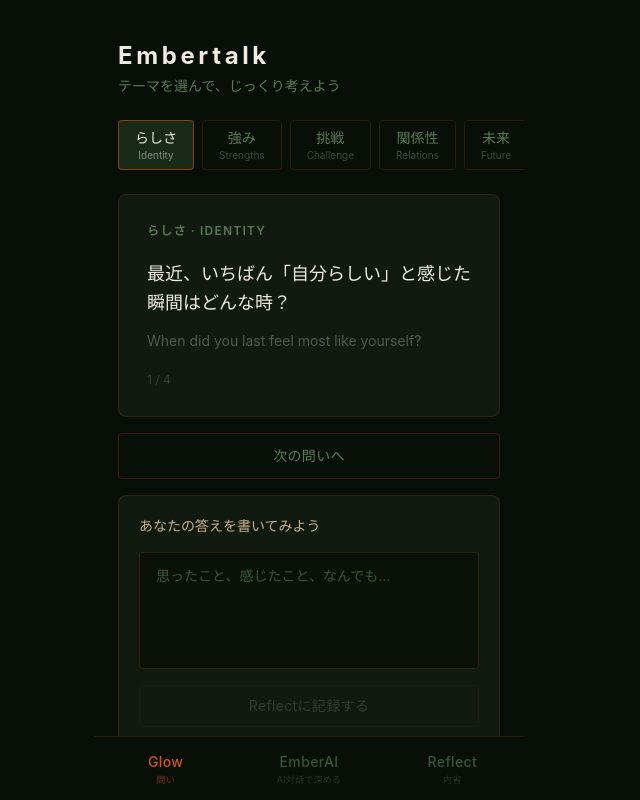
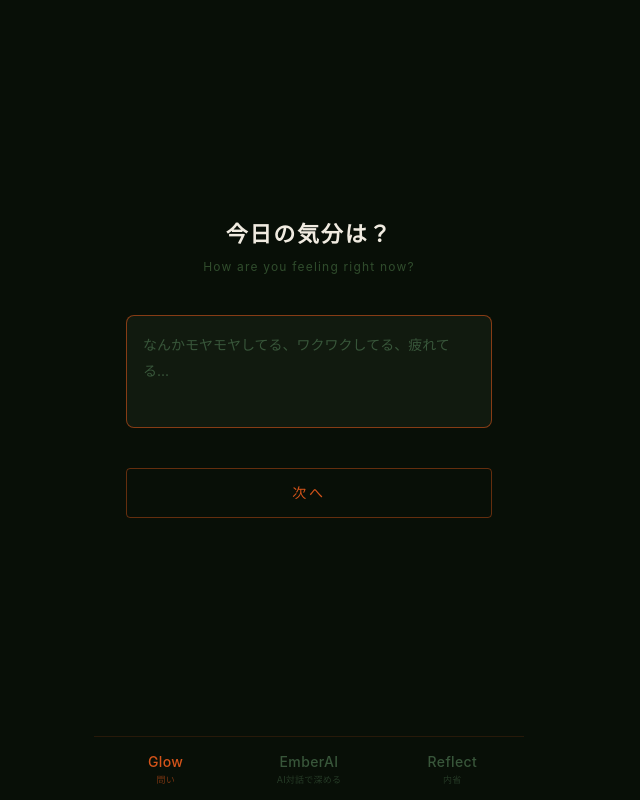
Before and after one commit to kent0713kawa/embertalk, a Next.js app: page / in a window 1280 px wide. Both pictures are taken after a click on the button "Start". Shown: the whole page, without its empty margins (331-971 px from the left). Built offline with nearby package versions, Linux system fonts and the light colour scheme.

Commit message:
add mood input, ember counter, update ember report

```diff
--- a/src/app/page.tsx
+++ b/src/app/page.tsx
@@ -10,16 +10,13 @@ import SplashScreen from '@/components/SplashScreen';
 
 export default function Home() {
   const [showSplash, setShowSplash] = useState(true);
+  const [mood, setMood] = useState<string | null>(null); // null = 未入力（MoodInput表示）
 
-  // activeTab  → BottomNav のハイライト（即時反映）
-  // displayTab → 実際に表示するコンテンツ（遷移後に切替）
   const [activeTab,  setActiveTab]  = useState<Tab>('question');
   const [displayTab, setDisplayTab] = useState<Tab>('question');
   const [tabKey,     setTabKey]     = useState(0);
-
-  // オーバーレイフラグ
-  const [veilIn,   setVeilIn]   = useState(false); // 旧画面を暗くする黒ベール
-  const [warmOut,  setWarmOut]  = useState(false); // 新画面を温かく照らすアンバーグロー
+  const [veilIn,     setVeilIn]     = useState(false);
+  const [warmOut,    setWarmOut]    = useState(false);
 
   const [coachSeed, setCoachSeed] = useState<{ key: number; text: string } | null>(null);
   const seedKeyRef      = useRef(0);
@@ -29,15 +26,11 @@ export default function Home() {
 
   const handleTabChange = (tab: Tab) => {
     if (tab === activeTab) return;
-
-    // タイマーをリセット（連打対策）
     if (timerSwap.current) clearTimeout(timerSwap.current);
     if (timerEnd.current)  clearTimeout(timerEnd.current);
 
-    // ナビはすぐ反映
     setActiveTab(tab);
 
-    // 遷移中の連打は即スワップ
     if (isTransitioning.current) {
       setDisplayTab(tab);
       setTabKey((k) => k + 1);
@@ -48,12 +41,9 @@ export default function Home() {
     }
 
     isTransitioning.current = true;
-
-    // ── Phase 1: 黒ベールがじわっとフェードイン（0〜300ms）──
     setVeilIn(true);
     setWarmOut(false);
 
-    // ── Phase 2: コンテンツ切替 → アンバーグローとともに新画面が現れる（300ms〜）──
     timerSwap.current = setTimeout(() => {
       setDisplayTab(tab);
       setTabKey((k) => k + 1);
@@ -61,7 +51,6 @@ export default function Home() {
       setWarmOut(true);
     }, 300);
 
-    // ── Phase 3: グロー消去・完了（300 + 500ms = 800ms）──
     timerEnd.current = setTimeout(() => {
       setWarmOut(false);
       isTransitioning.current = false;
@@ -84,37 +73,27 @@ export default function Home() {
   return (
     <div className="fixed inset-0 flex justify-center bg-[#080F07]">
       <div className="relative w-full max-w-[430px] bg-[#080F07] flex flex-col overflow-hidden">
-
         <div className="flex-1 overflow-hidden pb-16 relative">
-
-          {/* 黒ベール — 旧コンテンツをゆっくり暗くする */}
           {veilIn && (
-            <div
-              key={`veil-${tabKey}`}
-              className="absolute inset-0 z-20 pointer-events-none ember-veil-in"
-              style={{ background: '#080F07' }}
+            <div key={`veil-${tabKey}`} className="absolute inset-0 z-20 pointer-events-none ember-veil-in" style={{ background: '#080F07' }} />
+          )}
+          {warmOut && (
+            <div key={`warm-${tabKey}`} className="absolute inset-0 z-20 pointer-events-none ember-warm-out"
+              style={{ background: 'radial-gradient(ellipse at 50% 68%, rgba(212,84,26,0.2) 0%, rgba(232,120,32,0.06) 42%, transparent 68%)' }}
             />
           )}
 
-          {/* アンバーグロー — 新コンテンツが灯るような暖かい光 */}
-          {warmOut && (
-            <div
-              key={`warm-${tabKey}`}
-              className="absolute inset-0 z-20 pointer-events-none ember-warm-out"
-              style={{
-                background:
-                  'radial-gradient(ellipse at 50% 68%, rgba(212,84,26,0.2) 0%, rgba(232,120,32,0.06) 42%, transparent 68%)',
-              }}
-            />
-          )}
-
-          {/* コンテンツ本体 */}
           <div key={tabKey} className="ember-enter h-full overflow-y-auto scrollbar-hide">
-            {displayTab === 'question'   && <QuestionCard onSendToCoach={handleSendToCoach} />}
-            {displayTab === 'coach'      && <AICoach coachSeed={coachSeed} />}
-            {displayTab === 'reflection' && <Reflection />}
+            {displayTab === 'question'   && (
+              <QuestionCard
+                mood={mood}
+                onMoodSet={setMood}
+                onSendToCoach={handleSendToCoach}
+              />
+            )}
+            {displayTab === 'coach'      && <AICoach mood={mood} coachSeed={coachSeed} />}
+            {displayTab === 'reflection' && <Reflection mood={mood} />}
           </div>
-
         </div>
 
         <BottomNav activeTab={activeTab} onTabChange={handleTabChange} />
--- a/src/components/QuestionCard.tsx
+++ b/src/components/QuestionCard.tsx
@@ -3,9 +3,12 @@
 import { useState } from 'react';
 import { Category, GlowAnswer } from '@/types';
 
-const GLOW_STORAGE_KEY = 'embertalk_glow_answers';
+const GLOW_STORAGE_KEY  = 'embertalk_glow_answers';
+const EMBER_COUNT_KEY   = 'embertalk_ember_count';
 
 interface QuestionCardProps {
+  mood: string | null;
+  onMoodSet: (mood: string) => void;
   onSendToCoach: (question: string, answer: string) => void;
 }
 
@@ -83,20 +86,111 @@ const CATEGORY_EN: Record<Category, string> = {
   未来: 'Future',
 };
 
-export default function QuestionCard({ onSendToCoach }: QuestionCardProps) {
+/* ------------------------------------------------------------------ */
+/* MoodInput — 気分入力画面                                              */
+/* ------------------------------------------------------------------ */
+
+function MoodInputView({ onNext }: { onNext: (mood: string) => void }) {
+  const [value, setValue] = useState('');
+  return (
+    <div
+      className="flex flex-col bg-[#080F07]"
+      style={{ minHeight: '100%' }}
+    >
+      <div className="flex-1 flex flex-col items-center justify-center px-8 py-20 gap-10">
+        {/* Title */}
+        <div className="text-center">
+          <h2
+            className="font-bold tracking-wide"
+            style={{ color: '#F0EBE0', fontSize: 22, letterSpacing: '0.08em' }}
+          >
+            今日の気分は？
+          </h2>
+          <p
+            className="text-xs mt-2"
+            style={{ color: '#3A5C36', letterSpacing: '0.1em', opacity: 0.8 }}
+          >
+            How are you feeling right now?
+          </p>
+        </div>
+
+        {/* Input */}
+        <textarea
+          value={value}
+          onChange={(e) => setValue(e.target.value)}
+          placeholder="なんかモヤモヤしてる、ワクワクしてる、疲れてる..."
+          rows={3}
+          autoFocus
+          className="w-full rounded-lg px-4 py-4 text-sm resize-none focus:outline-none transition-all duration-200"
+          style={{
+            background: '#111A0F',
+            border: '1px solid rgba(212,84,26,0.2)',
+            color: '#F0EBE0',
+            lineHeight: 1.9,
+          }}
+          onFocus={(e) => { e.currentTarget.style.borderColor = 'rgba(212,84,26,0.6)'; }}
+          onBlur={(e)  => { e.currentTarget.style.borderColor = 'rgba(212,84,26,0.2)'; }}
+        />
+
+        {/* Next button */}
+        <button
+          onClick={() => onNext(value.trim())}
+          className="w-full py-3.5 rounded text-sm font-medium transition-all duration-300"
+          style={{
+            border: '1px solid rgba(212,84,26,0.45)',
+            color: '#D4541A',
+            background: 'transparent',
+            letterSpacing: '0.2em',
+          }}
+          onMouseEnter={(e) => {
+            e.currentTarget.style.background = 'rgba(212,84,26,0.08)';
+            e.currentTarget.style.borderColor = 'rgba(212,84,26,0.75)';
+          }}
+          onMouseLeave={(e) => {
+            e.currentTarget.style.background = 'transparent';
+            e.currentTarget.style.borderColor = 'rgba(212,84,26,0.45)';
+          }}
+        >
+          次へ
+        </button>
+      </div>
+    </div>
+  );
+}
+
+/* ------------------------------------------------------------------ */
+/* QuestionCard 本体                                                     */
+/* ------------------------------------------------------------------ */
+
+export default function QuestionCard({ mood, onMoodSet, onSendToCoach }: QuestionCardProps) {
   const [activeCategory, setActiveCategory] = useState<Category>('らしさ');
-  const [questionIndex, setQuestionIndex] = useState(0);
-  const [userAnswer, setUserAnswer] = useState('');
-  const [saved, setSaved] = useState(false);
+  const [questionIndex,  setQuestionIndex]  = useState(0);
+  const [userAnswer,     setUserAnswer]     = useState('');
+  const [saved,          setSaved]          = useState(false);
+
+  // Ember カウント
+  const [emberCount, setEmberCount] = useState<number>(() => {
+    try { return parseInt(localStorage.getItem(EMBER_COUNT_KEY) || '0', 10); } catch { return 0; }
+  });
+  const [showEmberNotif, setShowEmberNotif] = useState(false);
+  const [notifKey,       setNotifKey]       = useState(0);
 
   const categories: Category[] = ['らしさ', '強み', '挑戦', '関係性', '未来'];
+  const currentQuestion   = QUESTIONS[activeCategory][questionIndex];
+  const currentQuestionEN = QUESTIONS_EN[activeCategory][questionIndex];
 
-  const saveToReflect = (question: string, answer: string, category: Category) => {
-    if (!answer.trim()) return;
+  // MoodInput 画面を表示
+  if (mood === null) {
+    return <MoodInputView onNext={onMoodSet} />;
+  }
+
+  /* ---- helpers ---- */
+
+  const saveToReflect = (question: string, answer: string, category: Category): boolean => {
+    if (!answer.trim()) return false;
     try {
       const existing: GlowAnswer[] = JSON.parse(localStorage.getItem(GLOW_STORAGE_KEY) || '[]');
-      // 同じ問いの直近の回答と重複していたらスキップ
-      if (existing[0]?.question === question && existing[0]?.answer === answer.trim()) return;
+      if (existing[0]?.question === question && existing[0]?.answer === answer.trim()) return false;
       const entry: GlowAnswer = {
         id: Date.now().toString(),
         question,
@@ -105,11 +199,22 @@ export default function QuestionCard({ onSendToCoach }: QuestionCardProps) {
         date: new Date().toLocaleDateString('ja-JP', { year: 'numeric', month: 'long', day: 'numeric' }),
       };
       localStorage.setItem(GLOW_STORAGE_KEY, JSON.stringify([entry, ...existing].slice(0, 30)));
-    } catch { /* ignore */ }
+      return true;
+    } catch { return false; }
   };
 
+  const incrementEmber = () => {
+    const next = emberCount + 1;
+    setEmberCount(next);
+    try { localStorage.setItem(EMBER_COUNT_KEY, String(next)); } catch { /* ignore */ }
+    setNotifKey((k) => k + 1);
+    setShowEmberNotif(true);
+    setTimeout(() => setShowEmberNotif(false), 1600);
+  };
+
+  /* ---- handlers ---- */
+
   const handleCategoryChange = (cat: Category) => {
-    // カテゴリ切替時に書きかけの回答を自動保存
     saveToReflect(currentQuestion, userAnswer, activeCategory);
     setActiveCategory(cat);
     setQuestionIndex(0);
@@ -118,7 +223,6 @@ export default function QuestionCard({ onSendToCoach }: QuestionCardProps) {
   };
 
   const handleNext = () => {
-    // 次の問いへ進む際に回答を自動保存
     saveToReflect(currentQuestion, userAnswer, activeCategory);
     const questions = QUESTIONS[activeCategory];
     setQuestionIndex((prev) => (prev + 1) % questions.length);
@@ -128,26 +232,27 @@ export default function QuestionCard({ onSendToCoach }: QuestionCardProps) {
 
   const handleSave = () => {
     if (!userAnswer.trim()) return;
-    saveToReflect(currentQuestion, userAnswer, activeCategory);
+    const didSave = saveToReflect(currentQuestion, userAnswer, activeCategory);
+    if (didSave) incrementEmber();
     setSaved(true);
     setTimeout(() => setSaved(false), 2000);
   };
 
   const handleSendToCoach = () => {
     if (!userAnswer.trim()) return;
-    saveToReflect(currentQuestion, userAnswer, activeCategory);
+    const didSave = saveToReflect(currentQuestion, userAnswer, activeCategory);
+    if (didSave) incrementEmber();
     onSendToCoach(currentQuestion, userAnswer.trim());
     setUserAnswer('');
     setSaved(false);
   };
 
-  const currentQuestion = QUESTIONS[activeCategory][questionIndex];
-  const currentQuestionEN = QUESTIONS_EN[activeCategory][questionIndex];
-
+  /* ---------------------------------------------------------------- */
   return (
     <div className="flex flex-col bg-[#080F07]">
-      {/* Header */}
-      <div className="px-6 pt-10 pb-6">
+
+      {/* ── Header ── */}
+      <div className="px-6 pt-10 pb-6 relative">
         <h1
           className="text-2xl font-bold tracking-widest"
           style={{ color: '#F0EBE0', letterSpacing: '0.15em' }}
@@ -157,9 +262,30 @@ export default function QuestionCard({ onSendToCoach }: QuestionCardProps) {
         <p className="text-sm mt-1" style={{ color: '#5A7A55' }}>
           テーマを選んで、じっくり考えよう
         </p>
+
+        {/* 累計Ember数 */}
+        {emberCount > 0 && (
+          <span
+            className="absolute top-10 right-6 text-xs font-medium"
+            style={{ color: '#E87820' }}
+          >
+            🔥 {emberCount} {emberCount === 1 ? 'Ember' : 'Embers'}
+          </span>
+        )}
+
+        {/* +1 Ember フロート通知 */}
+        {showEmberNotif && (
+          <span
+            key={notifKey}
+            className="ember-notif-rise text-sm font-bold"
+            style={{ color: '#E87820', right: 20, top: 28 }}
+          >
+            +1 Ember 🔥
+          </span>
+        )}
       </div>
 
-      {/* Category selector */}
+      {/* ── Category selector ── */}
       <div className="flex gap-2 overflow-x-auto scrollbar-hide px-6 pb-6">
         {categories.map((cat) => (
           <button
@@ -168,16 +294,8 @@ export default function QuestionCard({ onSendToCoach }: QuestionCardProps) {
             className="flex-shrink-0 px-4 py-2 rounded text-center transition-all duration-200"
             style={
               activeCategory === cat
-                ? {
-                    background: '#1A2A18',
-                    border: '1px solid rgba(212,84,26,0.55)',
-                    color: '#F0EBE0',
-                  }
-                : {
-                    background: 'transparent',
-                    border: '1px solid rgba(212,84,26,0.18)',
-                    color: '#5A7A55',
-                  }
+                ? { background: '#1A2A18', border: '1px solid rgba(212,84,26,0.55)', color: '#F0EBE0' }
+                : { background: 'transparent', border: '1px solid rgba(212,84,26,0.18)', color: '#5A7A55' }
             }
           >
             <span className="block text-sm font-medium leading-tight">{cat}</span>
@@ -192,31 +310,17 @@ export default function QuestionCard({ onSendToCoach }: QuestionCardProps) {
       </div>
 
       <div className="px-6 pb-10 flex flex-col gap-4">
-        {/* Question card */}
-        <div
-          className="rounded-lg p-7 flex flex-col gap-5"
-          style={{
-            background: '#111A0F',
-            border: '1px solid rgba(212,84,26,0.15)',
-          }}
-        >
-          <p
-            className="text-xs font-semibold uppercase tracking-widest"
-            style={{ color: '#5A7A55' }}
-          >
+
+        {/* ── Question card ── */}
+        <div className="rounded-lg p-7 flex flex-col gap-5" style={{ background: '#111A0F', border: '1px solid rgba(212,84,26,0.15)' }}>
+          <p className="text-xs font-semibold uppercase tracking-widest" style={{ color: '#5A7A55' }}>
             {activeCategory} · {CATEGORY_EN[activeCategory]}
           </p>
           <div className="flex flex-col gap-3">
-            <p
-              className="text-lg font-medium leading-relaxed"
-              style={{ color: '#F0EBE0' }}
-            >
+            <p className="text-lg font-medium leading-relaxed" style={{ color: '#F0EBE0' }}>
               {currentQuestion}
             </p>
-            <p
-              className="text-sm leading-relaxed"
-              style={{ color: 'rgba(240,235,224,0.3)' }}
-            >
+            <p className="text-sm leading-relaxed" style={{ color: 'rgba(240,235,224,0.3)' }}>
               {currentQuestionEN}
             </p>
           </div>
@@ -225,39 +329,20 @@ export default function QuestionCard({ onSendToCoach }: QuestionCardProps) {
           </p>
         </div>
 
-        {/* Next button */}
+        {/* ── Next button ── */}
         <button
           onClick={handleNext}
           className="w-full py-3 rounded text-sm font-medium tracking-wide transition-all duration-200"
-          style={{
-            border: '1px solid rgba(212,84,26,0.22)',
-            color: '#5A7A55',
-            background: 'transparent',
-          }}
-          onMouseEnter={(e) => {
-            e.currentTarget.style.borderColor = 'rgba(212,84,26,0.5)';
-            e.currentTarget.style.color = '#C8B090';
-          }}
-          onMouseLeave={(e) => {
-            e.currentTarget.style.borderColor = 'rgba(212,84,26,0.22)';
-            e.currentTarget.style.color = '#5A7A55';
-          }}
+          style={{ border: '1px solid rgba(212,84,26,0.22)', color: '#5A7A55', background: 'transparent' }}
+          onMouseEnter={(e) => { e.currentTarget.style.borderColor = 'rgba(212,84,26,0.5)'; e.currentTarget.style.color = '#C8B090'; }}
+          onMouseLeave={(e) => { e.currentTarget.style.borderColor = 'rgba(212,84,26,0.22)'; e.currentTarget.style.color = '#5A7A55'; }}
         >
           次の問いへ
         </button>
 
-        {/* Answer section */}
-        <div
-          className="rounded-lg p-5 flex flex-col gap-4"
-          style={{
-            background: '#111A0F',
-            border: '1px solid rgba(212,84,26,0.15)',
-          }}
-        >
-          <label
-            className="block text-sm font-medium"
-            style={{ color: '#C8B090' }}
-          >
+        {/* ── Answer section ── */}
+        <div className="rounded-lg p-5 flex flex-col gap-4" style={{ background: '#111A0F', border: '1px solid rgba(212,84,26,0.15)' }}>
+          <label className="block text-sm font-medium" style={{ color: '#C8B090' }}>
             あなたの答えを書いてみよう
           </label>
           <textarea
@@ -266,13 +351,9 @@ export default function QuestionCard({ onSendToCoach }: QuestionCardProps) {
             placeholder="思ったこと、感じたこと、なんでも…"
             rows={4}
             className="w-full rounded px-4 py-3 text-sm resize-none leading-relaxed focus:outline-none transition-all duration-200"
-            style={{
-              background: '#0A1208',
-              border: '1px solid rgba(212,84,26,0.2)',
-              color: '#F0EBE0',
-            }}
+            style={{ background: '#0A1208', border: '1px solid rgba(212,84,26,0.2)', color: '#F0EBE0' }}
             onFocus={(e) => { e.currentTarget.style.borderColor = 'rgba(212,84,26,0.6)'; }}
-            onBlur={(e) => { e.currentTarget.style.borderColor = 'rgba(212,84,26,0.2)'; }}
+            onBlur={(e)  => { e.currentTarget.style.borderColor = 'rgba(212,84,26,0.2)'; }}
           />
 
           {/* Reflectに記録 */}
@@ -294,25 +375,14 @@ export default function QuestionCard({ onSendToCoach }: QuestionCardProps) {
             onClick={handleSendToCoach}
             disabled={!userAnswer.trim()}
             className="w-full py-3 rounded text-sm font-medium tracking-wide transition-all duration-200 disabled:opacity-25"
-            style={{
-              border: '1px solid rgba(212,84,26,0.6)',
-              color: '#D4541A',
-              background: 'transparent',
-            }}
-            onMouseEnter={(e) => {
-              if (!e.currentTarget.disabled) {
-                e.currentTarget.style.background = 'rgba(212,84,26,0.1)';
-                e.currentTarget.style.borderColor = 'rgba(212,84,26,0.85)';
-              }
-            }}
-            onMouseLeave={(e) => {
-              e.currentTarget.style.background = 'transparent';
-              e.currentTarget.style.borderColor = 'rgba(212,84,26,0.6)';
-            }}
+            style={{ border: '1px solid rgba(212,84,26,0.6)', color: '#D4541A', background: 'transparent' }}
+            onMouseEnter={(e) => { if (!e.currentTarget.disabled) { e.currentTarget.style.background = 'rgba(212,84,26,0.1)'; e.currentTarget.style.borderColor = 'rgba(212,84,26,0.85)'; } }}
+            onMouseLeave={(e) => { e.currentTarget.style.background = 'transparent'; e.currentTarget.style.borderColor = 'rgba(212,84,26,0.6)'; }}
           >
             AIコーチに相談する
           </button>
         </div>
+
       </div>
     </div>
   );
```
Also changed, not shown: src/app/api/ember-report/route.ts (+29 -14 lines), src/app/globals.css (+15 -0 lines), src/components/AICoach.tsx (+10 -6 lines), src/components/Reflection.tsx (+6 -2 lines).
